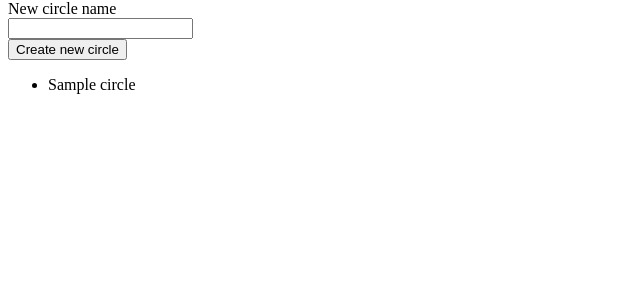
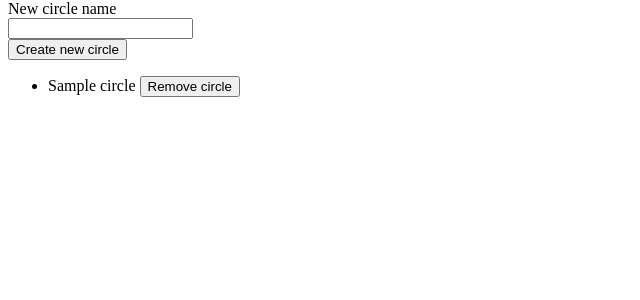
Before and after one commit to KTachibanaM/mini-gplus, a Flask app: template templates/circles.jinja2 in a window 1280 px wide. Shown: the part 26-326 px from the top of the page, without its empty margins (0-640 px from the left). Run offline with Flask 2, Linux system fonts and the light colour scheme; the visitor is signed in with stand-in values (Sample User, id 1); the template is opened without the code that fills it: values that come from a table or form of the project are taken from there, most other values are stand-ins (such as "Sample title", 1, 10 or a date in 2020).

Commit message:
rm circle

```diff
--- a/app.py
+++ b/app.py
@@ -87,5 +87,13 @@ def circles():
             create_new_circle_form.name.errors.append('Circle {} already exists'.format(new_circle_name))
     return render_template('circles.jinja2', form=create_new_circle_form, circles=Circle.objects(owner=current_user.id))
 
+
+@app.route('/rmcircle', methods=['POST'])
+@login_required
+def rm_circle():
+    Circle.objects.get(id=request.form.get('id')).delete()
+    return redirect(url_for('circles'))
+
+
 if __name__ == '__main__':
     app.run()
--- a/templates/_form.jinja2
+++ b/templates/_form.jinja2
@@ -1,6 +1,6 @@
 {% macro field(field) %}
     {{ field.label }}<br>
-    {{ field(**kwargs)|safe }}<br>
+    {{ field(**kwargs)| safe }}<br>
     {% if field.errors %}
         <ul>
             {% for error in field.errors %}
--- a/templates/circles.jinja2
+++ b/templates/circles.jinja2
@@ -9,13 +9,19 @@
 <nav>
     {{ header('/circles') }} | Hi {{ current_user.user_id }} <a href="/signout">Signout</a>
 </nav>
-<form method=post>
+<form method='post'>
     {{ field(form.name) }}
-    <input type=submit value='Create new circle'>
+    <input type='submit' value='Create new circle'>
 </form>
 <ul>
     {% for circle in circles %}
-        <li>{{ circle.name }}</li>
+        <li>
+            <form method="post" action="/rmcircle">
+                {{ circle.name }}
+                <input type="hidden" name="id" value="{{ circle.id }}" readonly>
+                <input type="submit" value="Remove circle">
+            </form>
+        </li>
     {% endfor %}
 </ul>
 </body>
--- a/templates/signin.jinja2
+++ b/templates/signin.jinja2
@@ -5,10 +5,10 @@
     <title>Sign in | mini-gplus</title>
 </head>
 <body>
-<form method=post>
+<form method='post'>
     {{ field(form.id) }}
     {{ field(form.password) }}
-    <input type=submit value='Sign in'>
+    <input type='submit' value='Sign in'>
 </form>
 <a href="/signup">Sign up</a>
 </body>
--- a/templates/signup.jinja2
+++ b/templates/signup.jinja2
@@ -5,11 +5,11 @@
     <title>Sign up | mini-gplus</title>
 </head>
 <body>
-<form method=post>
+<form method='post'>
     {{ field(form.id) }}
     {{ field(form.password) }}
     {{ field(form.confirm_password) }}
-    <input type=submit value='Sign up'>
+    <input type='submit' value='Sign up'>
 </form>
 </body>
 </html>
```
